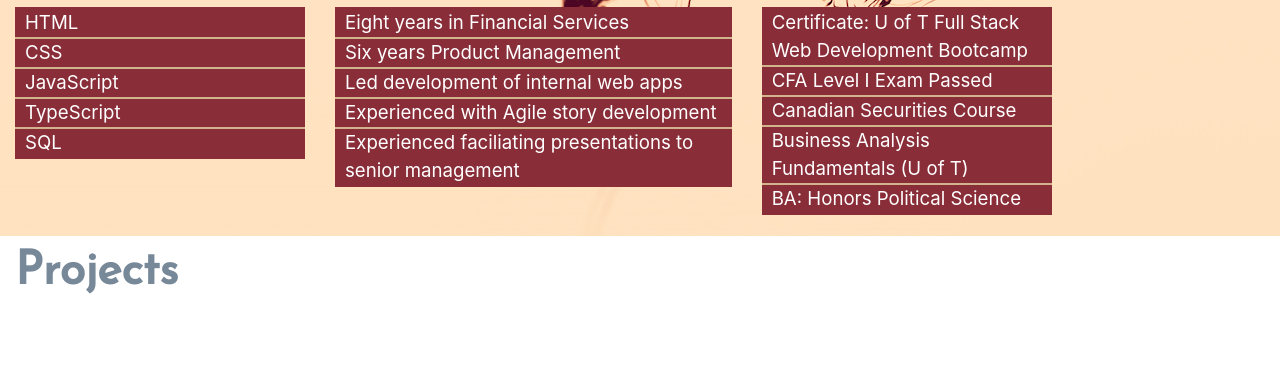
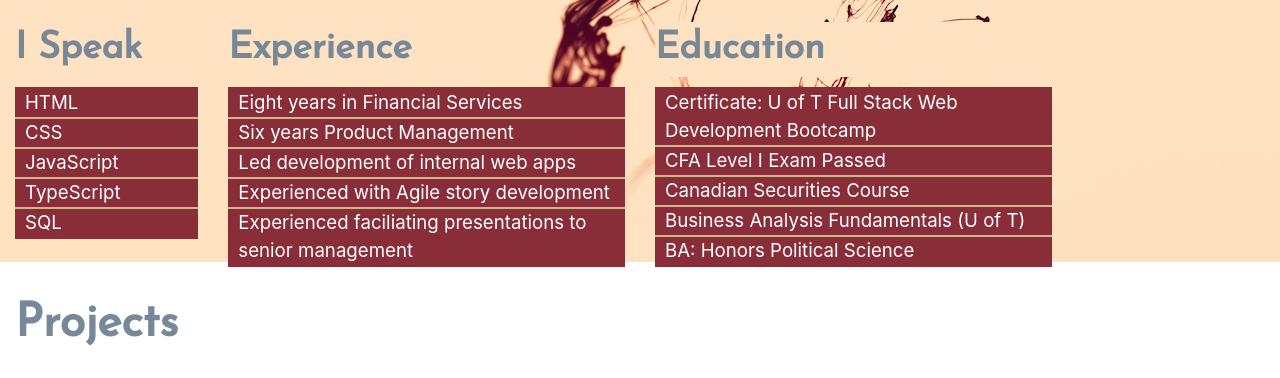
Before and after one commit to kmajor1/portfolio, a plain HTML site: page public/index.html in a window 1280 px wide. Shown: the part 706-1084 px from the top of the page. Before the commit the page ends 1032 px from the top, so only its background shows below. Drawn offline with nearby package versions, Linux system fonts and the light colour scheme; some packages are replaced by stand-ins of ours.

Commit message:
added styles

```diff
--- a/public/assets/style.css
+++ b/public/assets/style.css
@@ -42,9 +42,8 @@ h2 {
     margin-bottom: 10px;
     text-align: left;
     font-family: 'Josefin Sans', sans-serif;
-    padding: 10px 0;
-
-
+    padding: 5px 0;
+    font-weight: bold;
 }
 
 p {
@@ -76,7 +75,7 @@ li:not(:last-child) {
 }
 
 .spacer {
-    height: 200px;
+    height: 300px;
 }
 
 .hdgBox {
@@ -92,6 +91,11 @@ li:not(:last-child) {
 
 }
 
+.inkVis {
+    background-color: #FFE2C2;
+
+}
+
 #bordertest {
     border: 2px solid black;
 }
--- a/public/index.html
+++ b/public/index.html
@@ -38,9 +38,9 @@
 <body>
   <div class="container-fluid">
     <header class="row mt-5 mb-2">
-      <div class="col-10">
+      <div class="col-lg-10 col">
       </div>
-      <div class="col-2">
+      <div class="col-lg-2">
         <span>Contact</span>
       </div>
     </header>
@@ -66,12 +66,11 @@
     </div>
     <div class="row">
       <div class="col spacer">
-        <h1>Capabilities</h1>
       </div>
     </div>
     <div id="capabilities" class="row">
-      <div class="col-3">
-        <h2>Languages</h2>
+      <div class="col-lg-2 col">
+        <h2>I Speak</h2>
         <ul class="red">
           <li class="li1">HTML</li>
           <li class="li2">CSS</li>
@@ -80,7 +79,7 @@
           <li class="li5">SQL</li>
         </ul>
       </div>
-      <div class="col-4">
+      <div class="col-lg-4 col">
         <h2>Experience</h2>
         <ul class="red">
           <li class="li1">Eight years in Financial Services</li>
@@ -90,8 +89,8 @@
           <li class="li5">Experienced faciliating presentations to senior management</li>
         </ul>
       </div>
-      <div class="col-3">
-        <h2>Education</h2>
+      <div class="col-lg-4 col">
+        <h2 class="inkVis">Education</h2>
         <ul class="red">
           <li class="li1">Certificate: U of T Full Stack Web Development Bootcamp</li>
           <li class="li2">CFA Level I Exam Passed</li>
@@ -100,7 +99,7 @@
           <li class="li5">BA: Honors Political Science</li>
         </ul>
       </div>
-      <div class="col-3"></div>
+      <div class="col-lg-3"></div>
     </div>
     <div id="projects" class="row">
       <div class="col">
```
